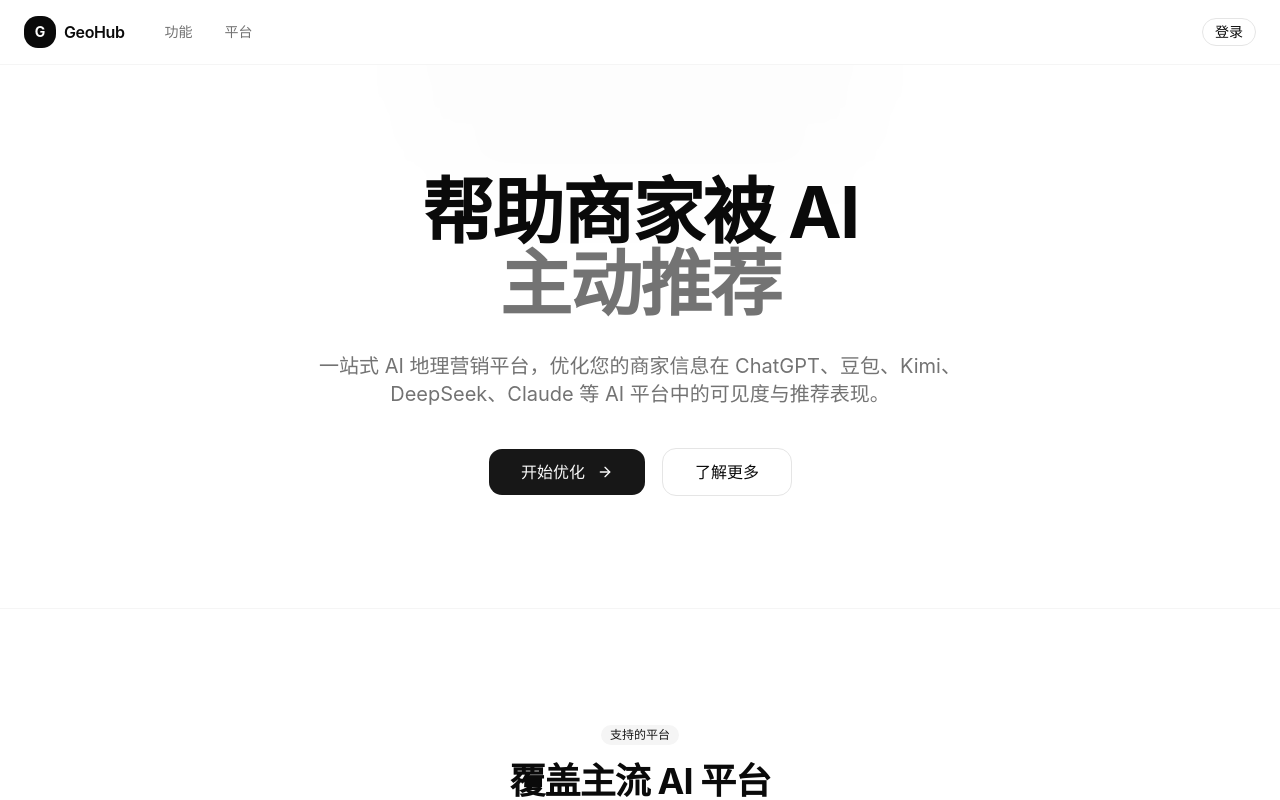
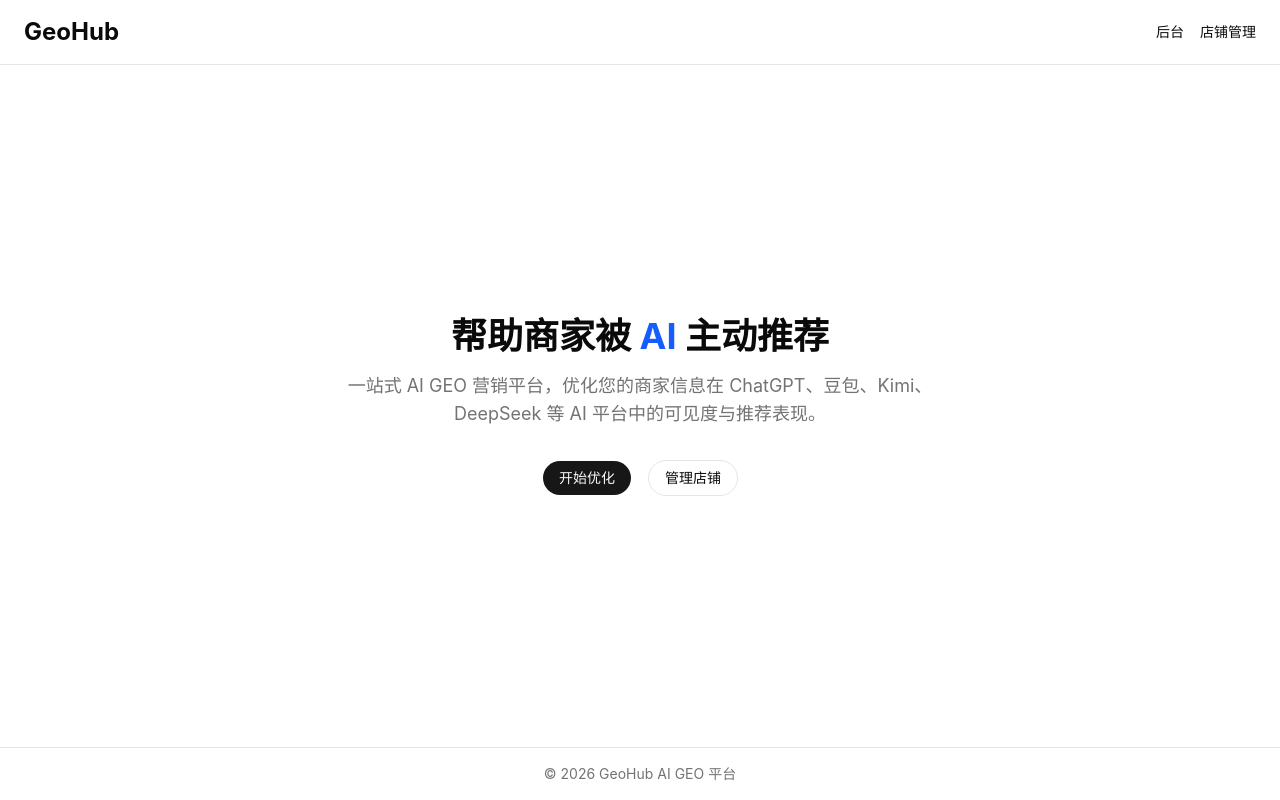
Before and after one commit to baixiao-dev/geohub, a Next.js app: page / in a window 1280 px wide. Shown: the top 800 px of the page. Built offline with nearby package versions, Linux system fonts and the light colour scheme.

Commit message:
fix: 重建首页，修复导航跳转

```diff
--- a/src/app/page.tsx
+++ b/src/app/page.tsx
@@ -1,19 +1,50 @@
-import { Header } from "@/components/layout/header"
-import { Hero } from "@/components/sections/hero"
-import { AIPlatforms } from "@/components/sections/ai-platforms"
-import { Features } from "@/components/sections/features"
-import { Footer } from "@/components/sections/footer"
+import Link from 'next/link';
+import { Button } from '@/components/ui/button';
 
-export default function Home() {
+export default function HomePage() {
   return (
-    <>
-      <Header />
-      <main>
-        <Hero />
-        <AIPlatforms />
-        <Features />
+    <div className="min-h-screen flex flex-col">
+      {/* 导航栏 */}
+      <header className="border-b py-4 px-6 flex justify-between items-center">
+        <h1 className="text-2xl font-bold">GeoHub</h1>
+        <nav className="flex gap-4">
+          <Link href="/dashboard" className="text-sm hover:underline">
+            后台
+          </Link>
+          <Link href="/dashboard/businesses" className="text-sm hover:underline">
+            店铺管理
+          </Link>
+        </nav>
+      </header>
+
+      {/* 主内容区 */}
+      <main className="flex-1 flex items-center justify-center p-6">
+        <div className="text-center max-w-2xl">
+          <h2 className="text-4xl font-bold mb-4">
+            帮助商家被 <span className="text-blue-600">AI</span> 主动推荐
+          </h2>
+          <p className="text-lg text-muted-foreground mb-8">
+            一站式 AI GEO 营销平台，优化您的商家信息在 ChatGPT、豆包、Kimi、DeepSeek 等 AI 平台中的可见度与推荐表现。
+          </p>
+          <div className="flex flex-col sm:flex-row gap-4 justify-center">
+            <Link href="/dashboard">
+              <Button size="lg" className="w-full sm:w-auto">
+                开始优化
+              </Button>
+            </Link>
+            <Link href="/dashboard/businesses">
+              <Button size="lg" variant="outline" className="w-full sm:w-auto">
+                管理店铺
+              </Button>
+            </Link>
+          </div>
+        </div>
       </main>
-      <Footer />
-    </>
-  )
+
+      {/* 底部 */}
+      <footer className="border-t py-4 text-center text-sm text-muted-foreground">
+        © 2026 GeoHub AI GEO 平台
+      </footer>
+    </div>
+  );
 }
```
